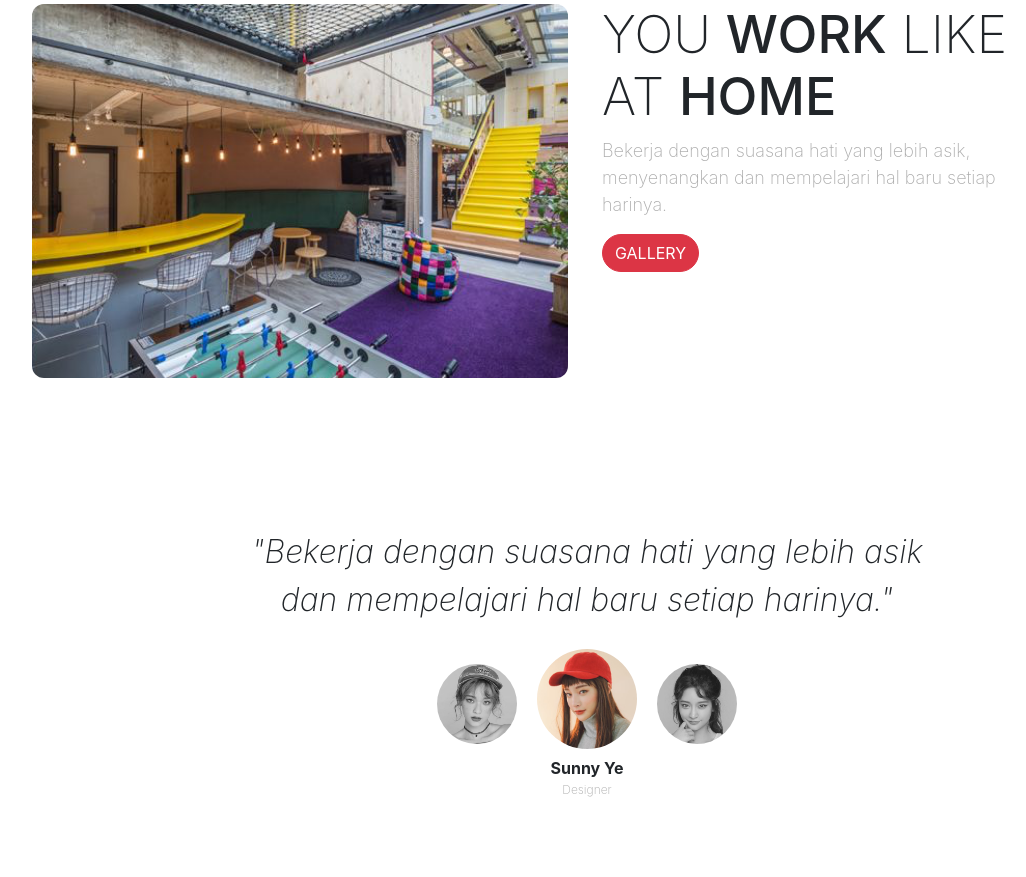
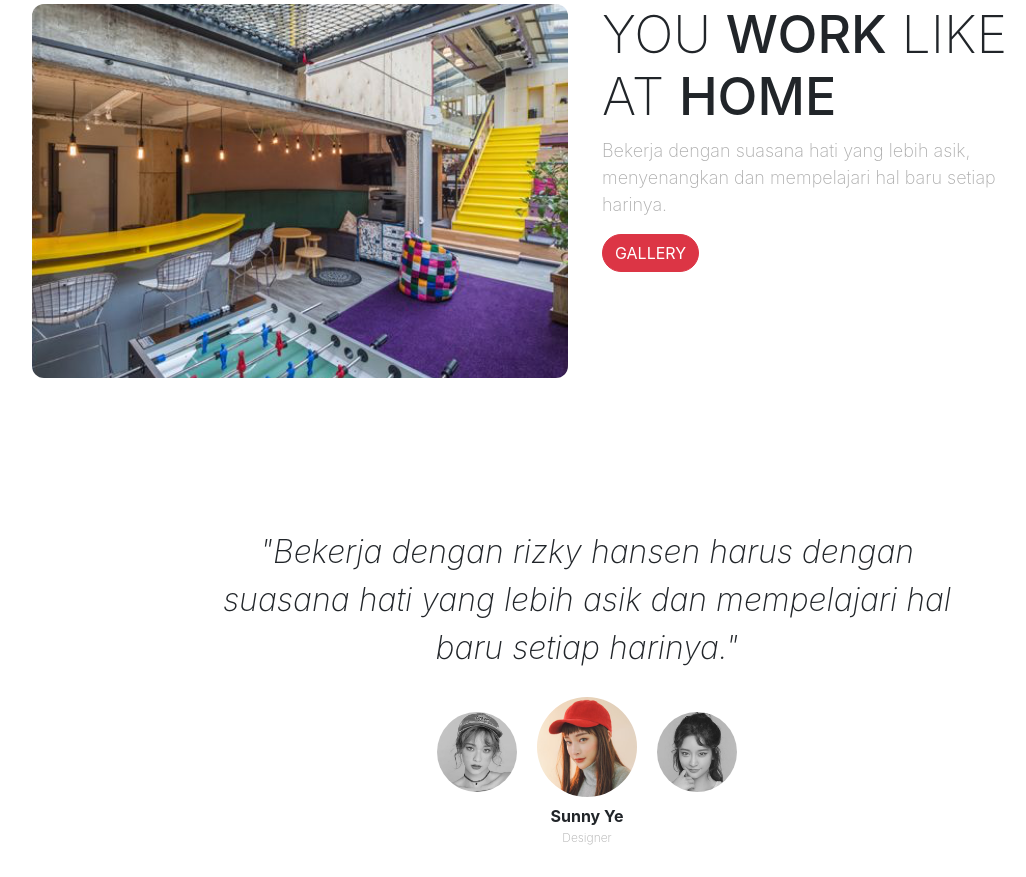
Before and after one commit to rizkyhansen/test-multiple-remote, a plain HTML site: page index.html in a window 1280 px wide. Shown: the part 834-1711 px from the top of the page, without its empty margins (53-1079 px from the left). Before the commit the page ends 1663 px from the top, so only its background shows below. Drawn offline with nearby package versions, Linux system fonts and the light colour scheme; a web font is replaced by a local one.

Commit message:
mengubah tulisan testimonial

```diff
--- a/index.html
+++ b/index.html
@@ -94,7 +94,7 @@
       <section class="testimonial">
         <div class="row justify-content-center">
           <div class="col-lg-8">
-            <p>"Bekerja dengan suasana hati yang lebih asik dan mempelajari hal baru setiap harinya."</p>
+            <p>"Bekerja dengan rizky hansen harus dengan suasana hati yang lebih asik dan mempelajari hal baru setiap harinya."</p>
           </div>
         </div>
         <div class="row justify-content-center">
```
